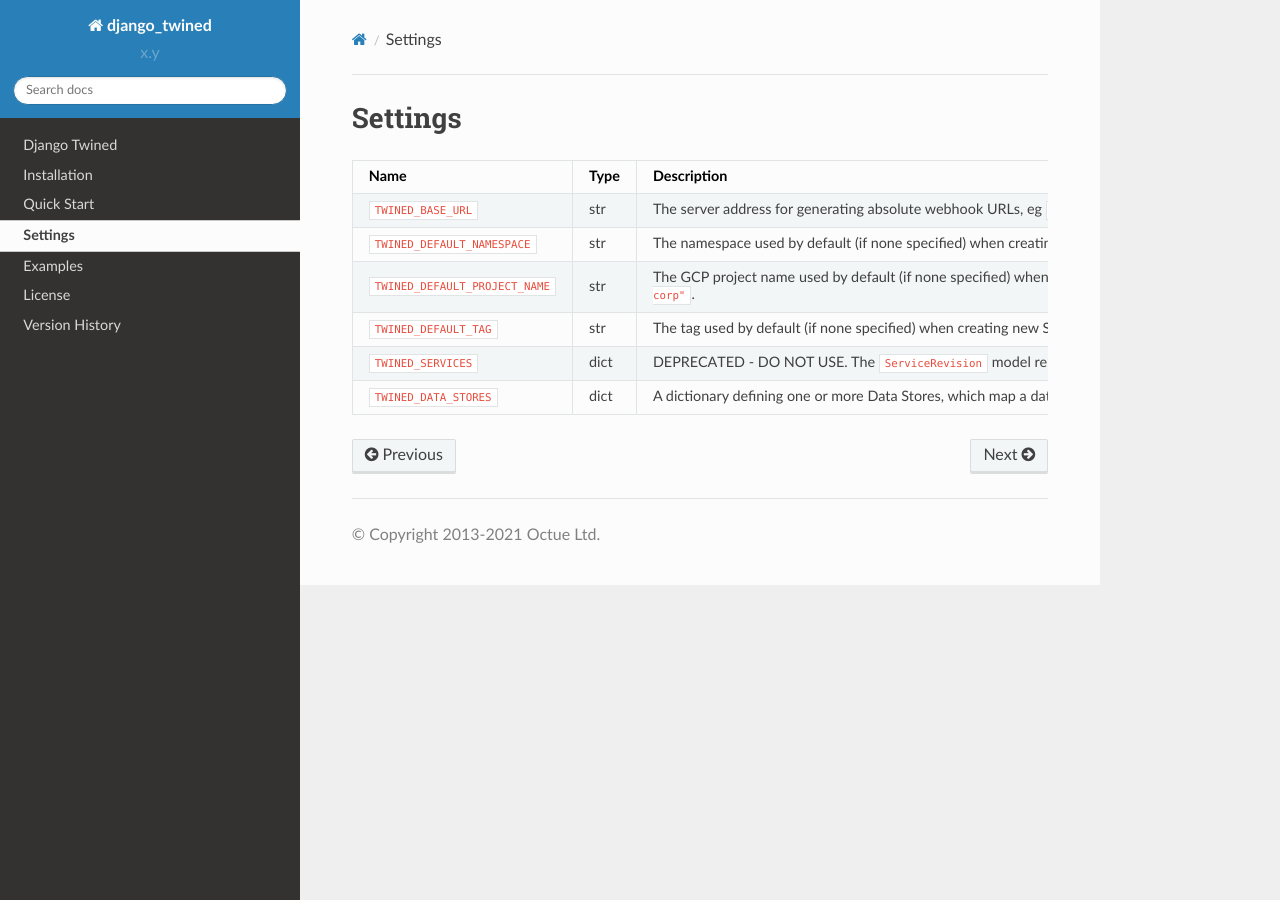
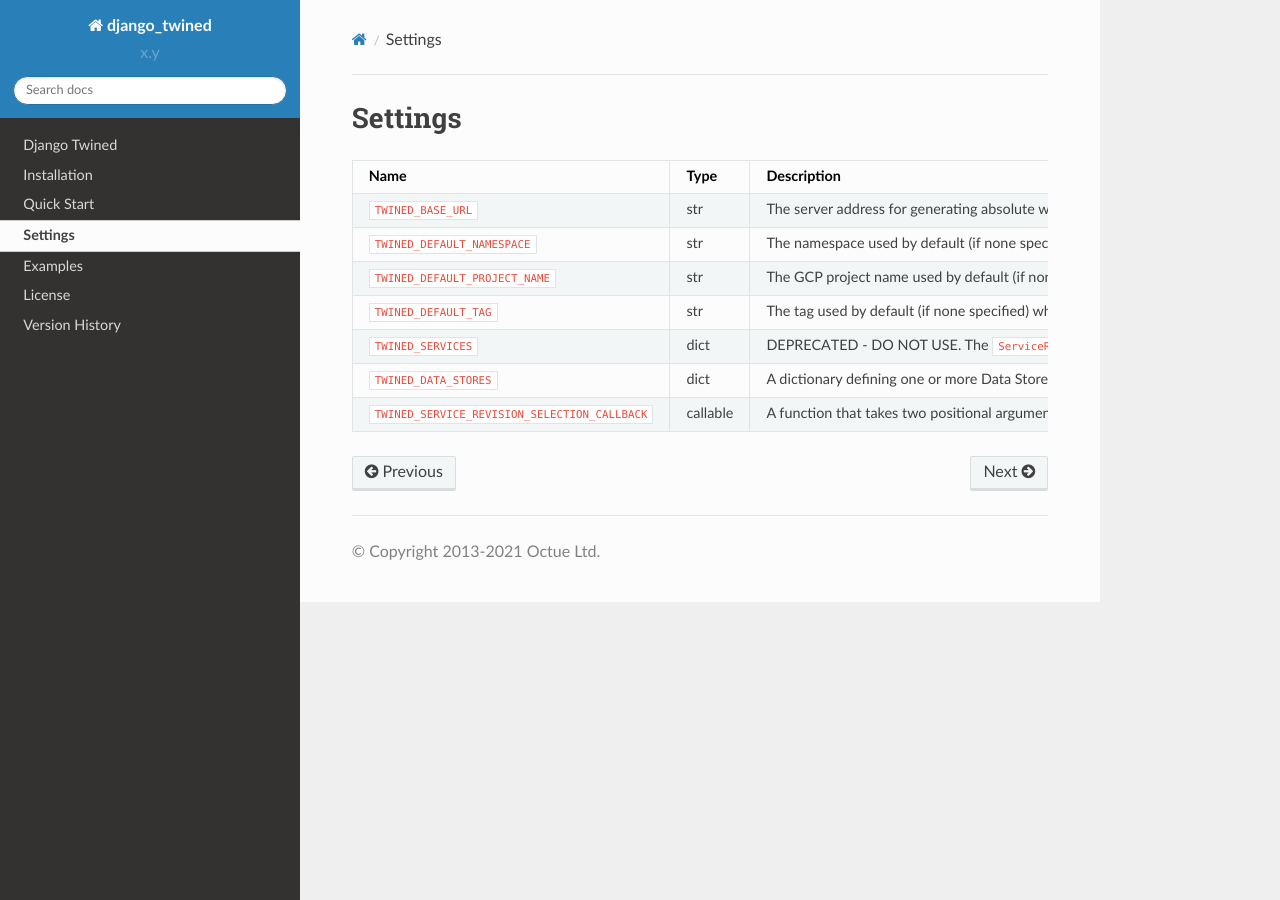
Before and after one commit to octue/django-twined, a Sphinx documentation site: the page built from docs/source/settings.rst, in a window 1280 px wide. Built offline with Sphinx 7.4.7 and the Read the Docs theme 2.0.0, drawn with Linux system fonts in a browser that asks for light colours.

Commit message:
DOC: Document `TWINED_SERVICE_REVISION_SELECTION_CALLBACK` setting

```diff
--- a/docs/source/settings.rst
+++ b/docs/source/settings.rst
@@ -28,3 +28,6 @@
    * - ``TWINED_DATA_STORES``
      - dict
      - A dictionary defining one or more Data Stores, which map a database table (django Model) to a bucket on GCP, syncing metadata between the files in the bucket and filterable / searchable columns in teh DB table.
+   * - ``TWINED_SERVICE_REVISION_SELECTION_CALLBACK``
+     - callable
+     - A function that takes two positional arguments (the namespace and name of a service) and returns a service revision. The function is used to select the service revision returned by the services endpoint. Defaults to returning the service revision with the latest semantic version tag.
```
